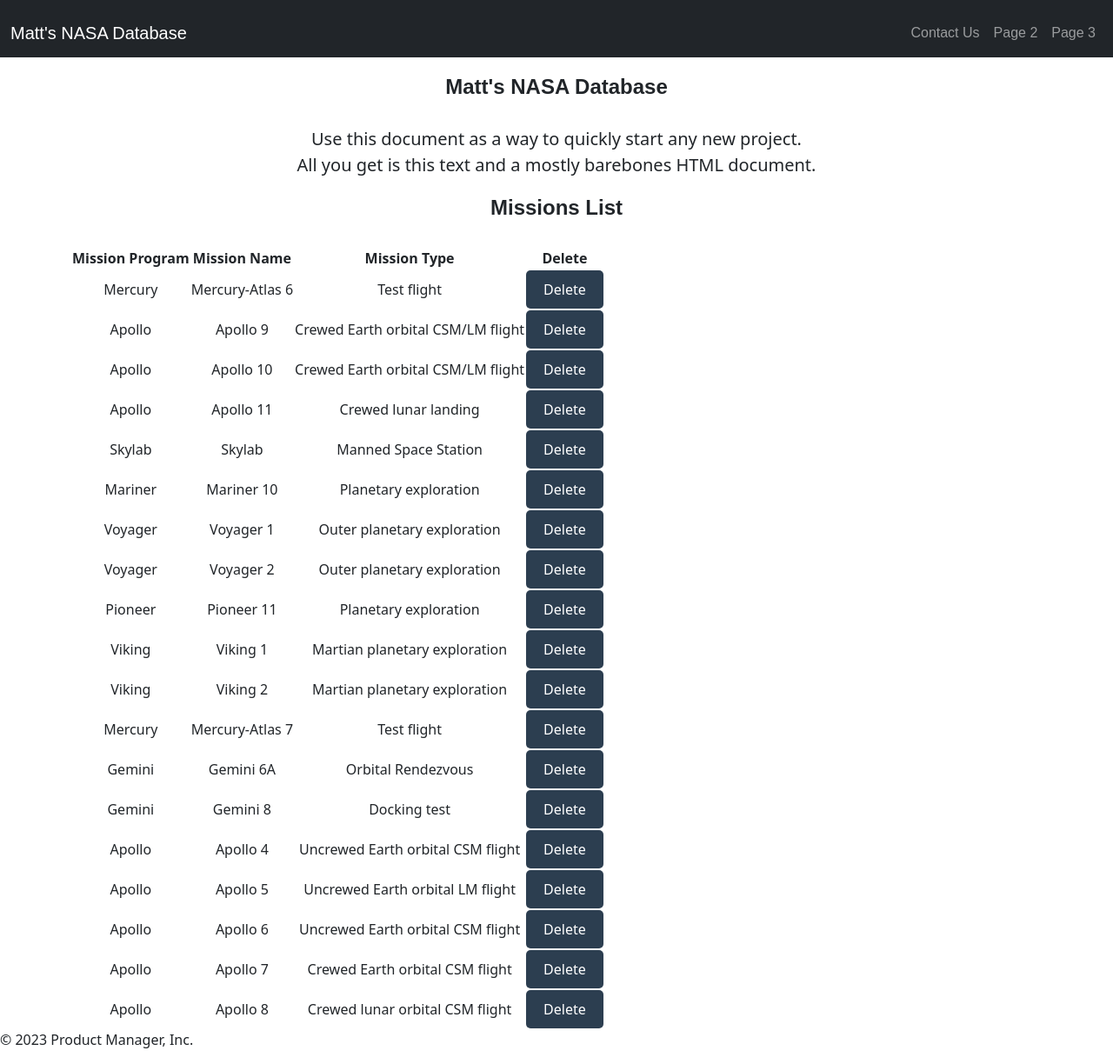
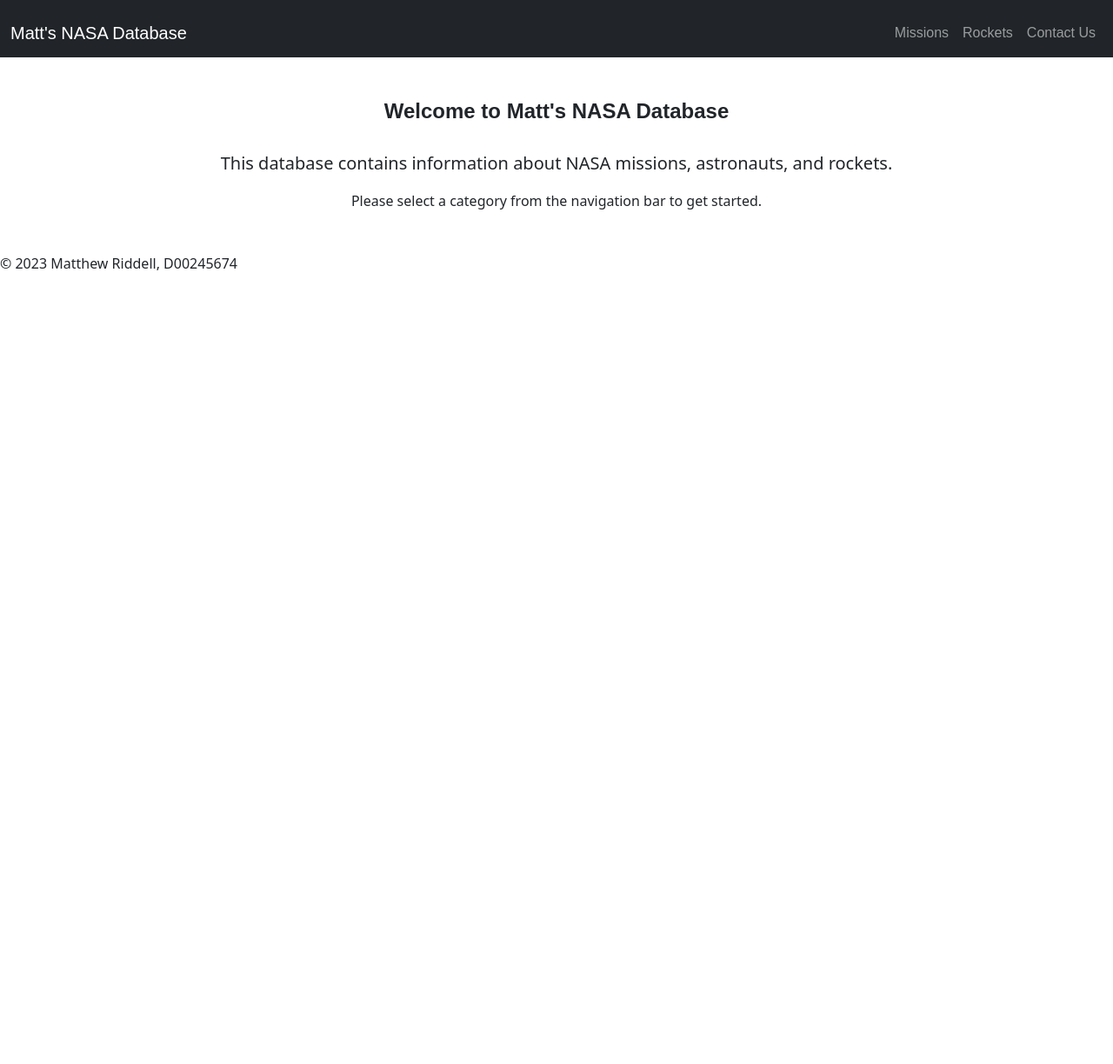
Before and after one commit to Matthew-Riddell/ServerSide-CA2, a PHP site: page / in a window 1280 px wide. Shown: the whole page at 87% size. After the commit the page ends 311 px from the top, so only its background shows below. Run offline with PHP 8.4, Linux system fonts and the light colour scheme; data comes from the database, SQL or seed files in the repository.

Commit message:
Migrated home page to a missions page, updated missions page with bootstrap, created new home page

```diff
--- a/index.php
+++ b/index.php
@@ -26,42 +26,16 @@
     <!-- nav bar file -->
 	<?php include('nav.php'); ?>
 
-<main class="container">
-  <div class="starter-template text-center">
-    <h1>Matt's NASA Database</h1>
-    <p class="lead">Use this document as a way to quickly start any new project.<br> All you get is this text and a mostly barebones HTML document.</p>
-
-    <h1>Missions List</h1>
-    <section>
-        <!-- display a table of NASA Missions -->
-        <table>
-            <tr>
-                <th>Mission Program</th>
-                <th>Mission Name</th>
-                <th>Mission Type</th>
-                <th>Delete</th>
-            </tr>
-
-            <?php foreach ($missions as $mission) : ?>
-            <tr>
-                <td><?php echo $mission['program_name']; ?></td>
-                <td><?php echo $mission['mission_name']; ?></td>
-                <td class="right"><?php echo $mission['mission_type']; ?></td>
-                <td><form action="delete_mission.php" method="post">
-                    <input type="hidden" name="mission_id"
-                           value="<?php echo $mission['mission_id']; ?>">
-                    <input type="submit" value="Delete">
-                </form></td>
-            </tr>
-            <?php endforeach; ?>
-        </table>
-    </section>
-  </div>
-
-</main><!-- /.container -->
+  <main class="container my-5">
+    <div class="starter-template text-center">
+      <h1>Welcome to Matt's NASA Database</h1>
+      <p class="lead">This database contains information about NASA missions, astronauts, and rockets.</p>
+      <p>Please select a category from the navigation bar to get started.</p>
+    </div>
+  </main><!-- /.container -->
     <script src="js/bootstrap.bundle.min.js"></script>
     <footer>
-    <p>&copy; <?php echo date("Y"); ?> Product Manager, Inc.</p>
+    <p>&copy; <?php echo date("Y"); ?> Matthew Riddell, D00245674</p>
 </footer>
   </body>
 </html>
--- a/nav.php
+++ b/nav.php
@@ -7,13 +7,13 @@
     <div class="collapse navbar-collapse justify-content-end" id="navbarNav">
       <ul class="navbar-nav">
         <li class="nav-item">
-          <a class="nav-link" aria-current="page" href="contact-form.php">Contact Us</a>
+          <a class="nav-link" aria-current="page" href="missions.php">Missions</a>
         </li>
         <li class="nav-item">
-          <a class="nav-link" aria-current="page" href="page-2.html">Page 2</a>
+          <a class="nav-link" aria-current="page" href="page-3.html">Rockets</a>
         </li>
         <li class="nav-item">
-          <a class="nav-link" aria-current="page" href="page-3.html">Page 3</a>
+          <a class="nav-link" aria-current="page" href="contact-form.php">Contact Us</a>
         </li>
       </ul>
     </div>
```
Also changed, not shown: missions.php (added, +70 -0 lines).
